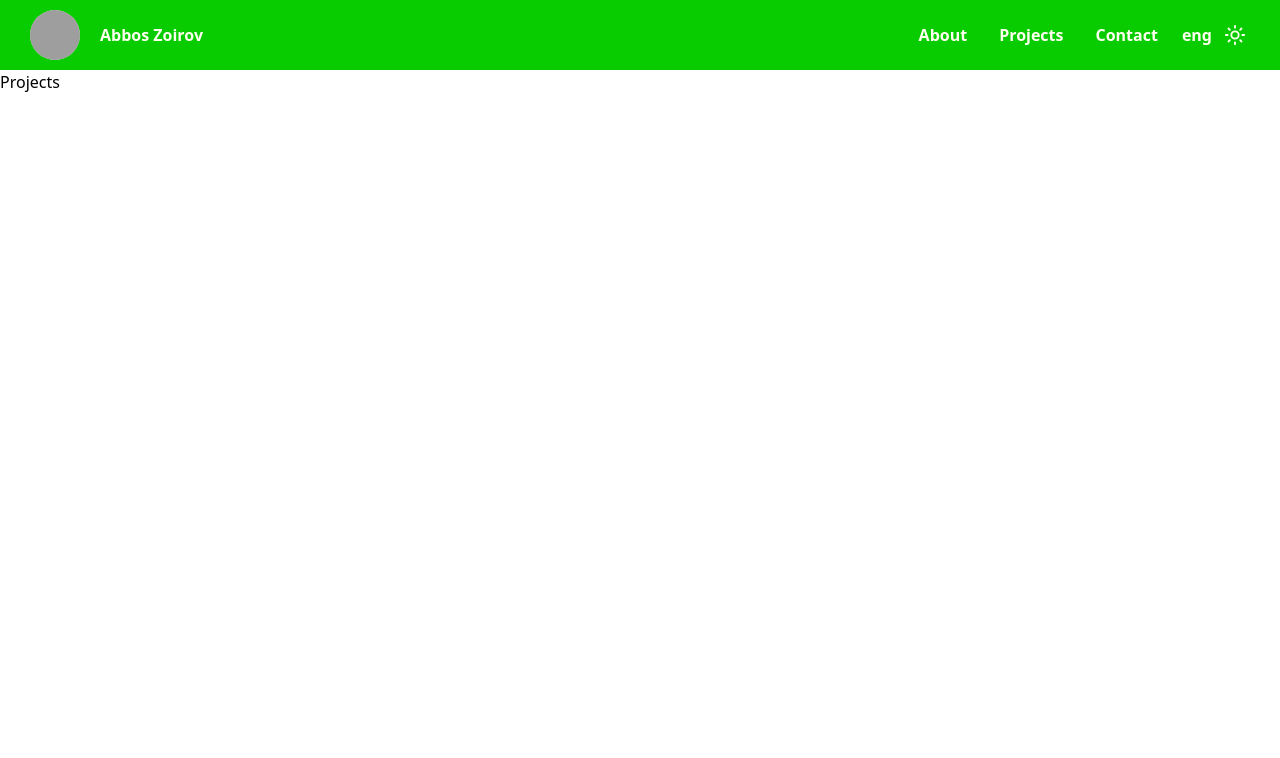
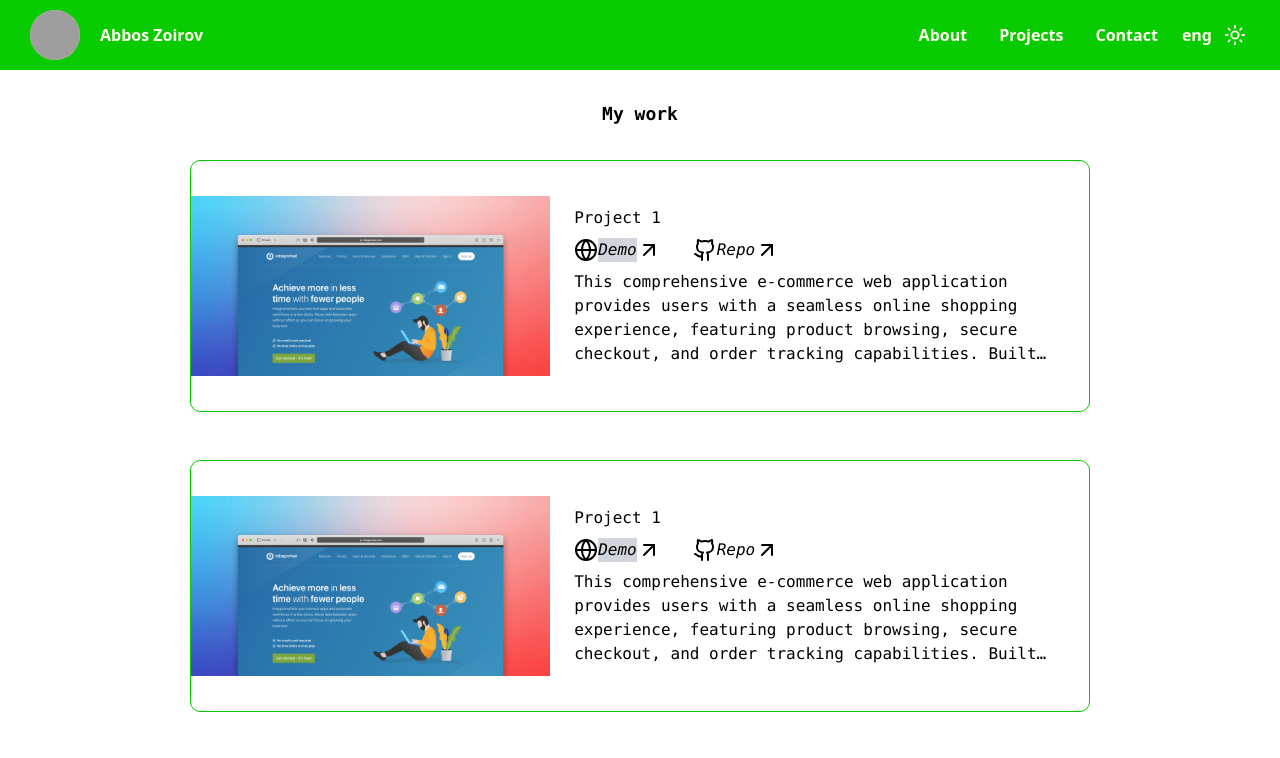
Before and after one commit to zoirovdev/portfolio, a React (Vite) app: page /projects in a window 1280 px wide. Shown: the top 758 px of the page. Built offline with nearby package versions, Linux system fonts and the light colour scheme; grey boxes are pictures that could not be loaded.

Commit message:
Update Projects.jsx

```diff
--- a/src/pages/Projects.jsx
+++ b/src/pages/Projects.jsx
@@ -1,6 +1,70 @@
+import { useState } from "react"
+import { Globe, Github, ArrowUpRight } from "lucide-react"
+
+
+
 const Projects = () => {
+  const [projects, setProjects] = useState([
+    {
+      id: 1,
+      name: "Project 1",
+      image: "website.jpg",
+      description: "This comprehensive e-commerce web application provides users with a seamless online shopping experience, featuring product browsing, secure checkout, and order tracking capabilities. Built with modern React components and integrated payment processing, it offers both customer-facing storefronts and administrative dashboards for inventory management. ",
+      demo: "http://localhost:5173",
+      repo: "http://localhost:5173"
+    },
+    {
+      id: 2,
+      name: "Project 1",
+      image: "website.jpg",
+      description: "This comprehensive e-commerce web application provides users with a seamless online shopping experience, featuring product browsing, secure checkout, and order tracking capabilities. Built with modern React components and integrated payment processing, it offers both customer-facing storefronts and administrative dashboards for inventory management. ",
+      demo: "http://localhost:5173",
+      repo: "http://localhost:5173"
+    },
+    {
+      id: 3,
+      name: "Project 1",
+      image: "website.jpg",
+      description: "This comprehensive e-commerce web application provides users with a seamless online shopping experience, featuring product browsing, secure checkout, and order tracking capabilities. Built with modern React components and integrated payment processing, it offers both customer-facing storefronts and administrative dashboards for inventory management.",
+      demo: "http://localhost:5173",
+      repo: "http://localhost:5173"
+    }
+  ])
+
   return (
-    <div>Projects</div>
+    <div className="flex flex-col justify-center items-center gap-8 mt-[30px] mb-[50px] font-mono">
+      <h3 className="text-lg font-semibold">My work</h3>
+      <div className="w-[900px] space-y-12">
+        {
+          projects.map(project => (
+            <div key={project.id} className="flex flex-row items-center rounded-[10px] border border-[#08CB00]">
+	      <div className="w-2/5">
+	        <img src={`${project.image}`} alt="website"
+		  className="w-[400px] h-[250px] object-contain rounded-l-[10px]"/>
+	      </div>
+	      <div className="w-3/5 flex flex-col gap-2 px-6">
+                <p>{project.name}</p>
+		<div className="flex flex-row justify-start items-center gap-8">
+	          <a href={`${project.demo}`} target="_blank"
+		    className="flex flex-row gap">
+                    <Globe />
+		    <p className="italic bg-gray-300 self-baseline">Demo</p>
+		    <ArrowUpRight />
+		  </a>
+	          <a href={`${project.repo}`} target="_blank"
+		    className="flex flex-row gap">
+                    <Github />
+		    <p className="italic">Repo</p>
+		    <ArrowUpRight />
+		  </a>
+		</div>
+                <p className="line-clamp-4">{project.description}</p>
+	      </div>
+	    </div>
+	))
+	}
+      </div>
+    </div>
   )
 }
 
```
Also changed, not shown: public/website.jpg (added).
